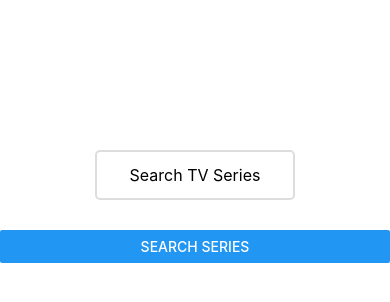
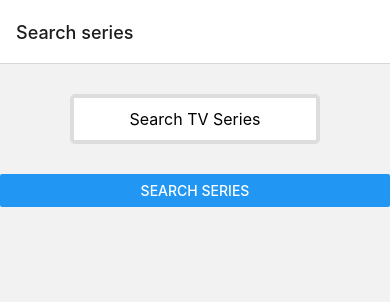
Before and after one commit to oscarwiberg/seriesappwithexpo, a React Native app: screen / in a window 390 px wide. Shown: the top 302 px of the page. Built offline with nearby package versions, Linux system fonts and the light colour scheme.

Commit message:
minor UI fix

```diff
--- a/App.js
+++ b/App.js
@@ -1,15 +1,24 @@
 import { StyleSheet, Text, SafeAreaView } from 'react-native';
+import { NavigationContainer } from '@react-navigation/native';
+import { createNativeStackNavigator } from '@react-navigation/native-stack';
 import SearchScreen from './screens/SearchScreen';
 import DetailScreen from './screens/DetailScreen';
 
+
+const Stack = createNativeStackNavigator();
 
 export default function App() {
 
 
   return (
+
     <SafeAreaView style={styles.container}>
-      <SearchScreen />
-      {/* <DetailScreen/> */}
+      <NavigationContainer>
+      <Stack.Navigator initialRouteName="Search">
+        <Stack.Screen name="Search series" component={SearchScreen} />
+        <Stack.Screen name="Details" component={DetailScreen} />
+      </Stack.Navigator>
+      </NavigationContainer>
     </SafeAreaView>
   );
 }
@@ -18,7 +27,5 @@ export default function App() {
   container: {
     flex: 1,
     backgroundColor: '#fff',
-    marginTop: 150,
-    marginBottom:65
   },
 });
--- a/package.json
+++ b/package.json
@@ -9,11 +9,15 @@
     "web": "expo start --web"
   },
   "dependencies": {
+    "@react-navigation/native": "^6.1.9",
+    "@react-navigation/native-stack": "^6.9.17",
     "@types/react": "~18.2.45",
     "axios": "^1.6.7",
     "expo": "~50.0.6",
     "react": "18.2.0",
     "react-native": "0.73.2",
+    "react-native-safe-area-context": "4.8.2",
+    "react-native-screens": "~3.29.0",
     "typescript": "^5.3.0"
   },
   "devDependencies": {
--- a/screens/DetailScreen.tsx
+++ b/screens/DetailScreen.tsx
@@ -1,5 +1,5 @@
 import React from 'react';
-import { View, Text } from 'react-native';
+import { View, Text, Button } from 'react-native';
 
 const DetailScreen: React.FC = () => {
   // Implement detailed view logic here
@@ -9,6 +9,7 @@ const DetailScreen: React.FC = () => {
   return (
     <View>
       <Text>Detail Screen</Text>
+      <Button title="Go to Search Screen" />
     </View>
   );
 };
--- a/screens/SearchScreen.tsx
+++ b/screens/SearchScreen.tsx
@@ -18,7 +18,11 @@ const SearchScreen: React.FC = () => {
   const renderListItem = ({ item }) => {
     return (
       <TouchableOpacity style = {styles.itemWrapper}>
-        <Image style = {styles.itemImage} source={{uri: item.show.image.medium}} />
+        {item.show.image && item.show.image.medium ? (
+        <Image style={styles.itemImage} source={{ uri: item.show.image.original }} />
+        ) : (
+        <Text style={styles.noPictureText}>No picture</Text>
+        )}
         <View style = {styles.textContentWrapper}>
         <Text style = {styles.itemTitle}>{item.show.name}</Text>
         {item.show.rating && item.show.rating.average ? (<Text style = {styles.itemRating}>{item.show.rating.average}</Text>) : (<Text style = {styles.itemRating}>No rating to be shown</Text>)}
@@ -28,7 +32,7 @@ const SearchScreen: React.FC = () => {
   };
 
   return (
-    <View>
+    <View style={styles.listContainer}>
       <TextInput
         placeholder="Search TV Series"
         value={query}
@@ -47,7 +51,10 @@ const SearchScreen: React.FC = () => {
 
 
 const styles = StyleSheet.create({
-    itemWrapper: {
+  listContainer: {
+    paddingBottom: 150,
+  },
+  itemWrapper: {
         flexDirection: 'row',
         padding: 16,
         borderBottomWidth: 1,
@@ -68,16 +75,22 @@ const styles = StyleSheet.create({
         color: "#777",
     },
     searchInput: {
-        borderWidth: 2,
+        borderWidth: 4,
+        backgroundColor: "white",
         borderColor: "#ddd",
         borderRadius: 5,
-        width:200,
+        width:250,
         height:50,
         alignSelf: "center",
         marginBottom: 30,
+        marginTop: 30,
         textAlign: "center",
         fontSize: 16,
     },
+    noPictureText: {
+      fontSize: 10,
+      color: 'red',
+    }
 })
 
 export default SearchScreen;
```
Also changed, not shown: 1 other file (tests, documents, lock files or other folders).
